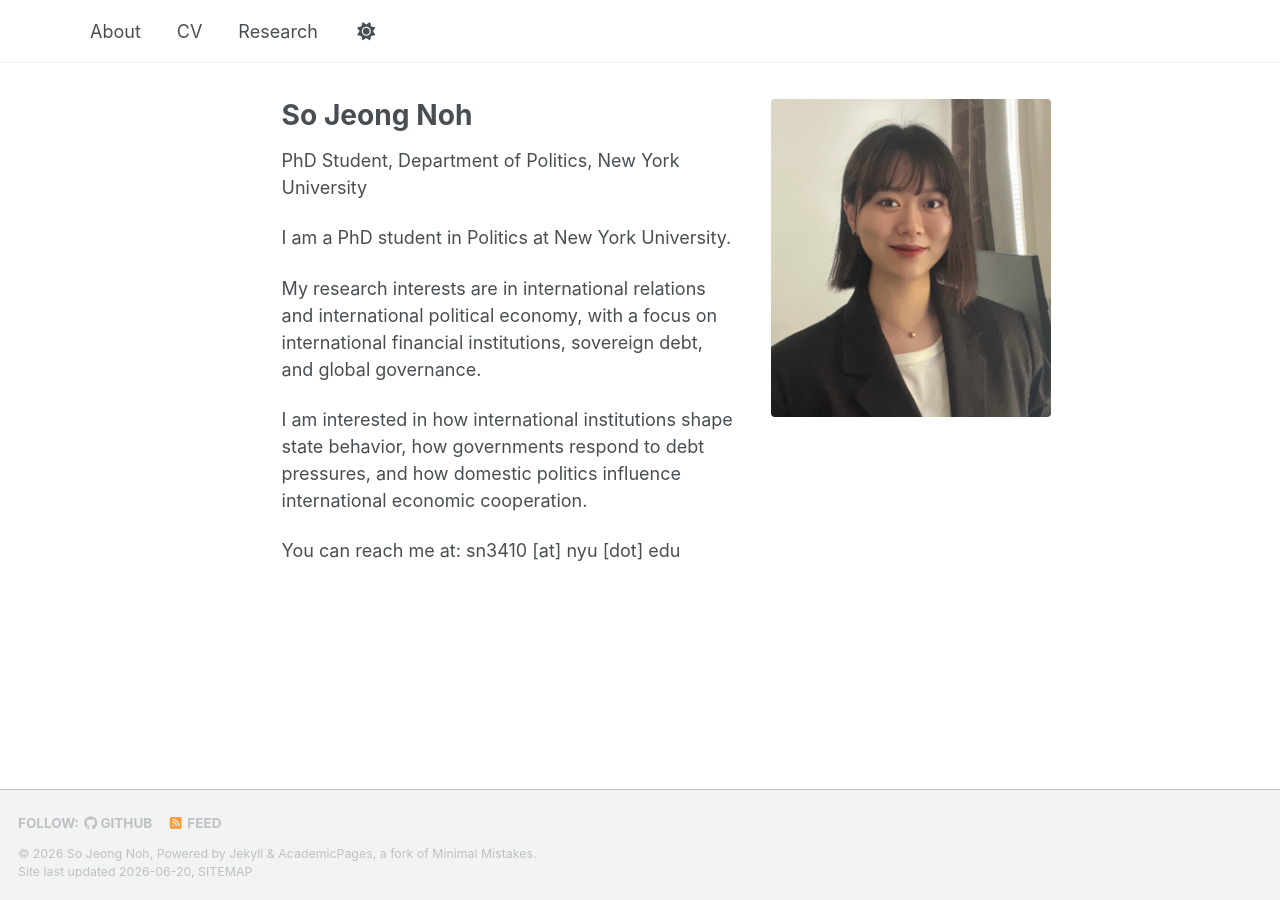
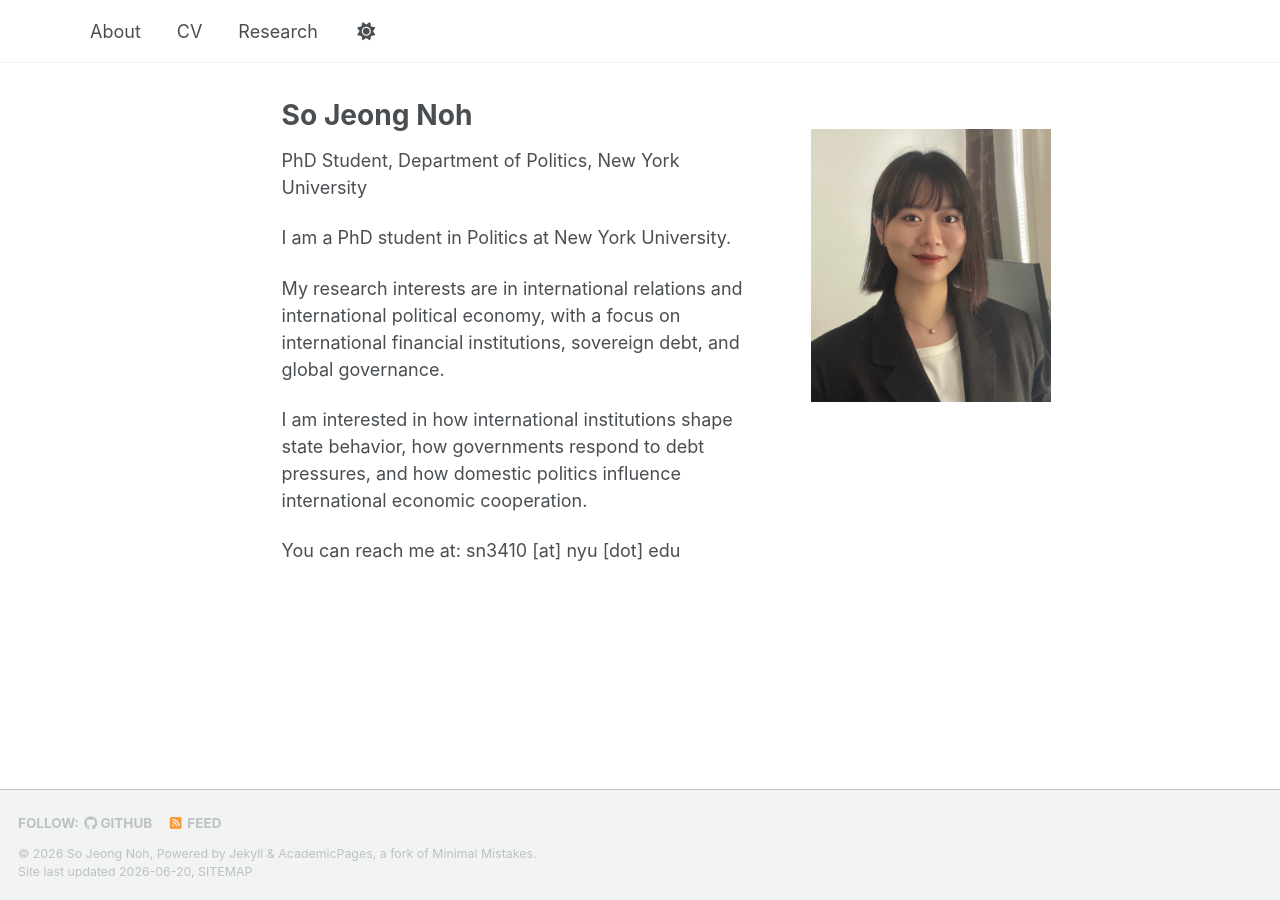
Before and after one commit to Sojeong-Noh/sojeong-noh.github.io, a Jekyll site: the page built from _pages/about.md, in a window 1280 px wide. Built offline with Jekyll 4.4.1, drawn with Linux system fonts in a browser that asks for light colours; a script bundle is joined from its source files by our own code; library files that are not in the unit come from our copies.

Commit message:
Update about.md

```diff
--- a/_pages/about.md
+++ b/_pages/about.md
@@ -33,7 +33,8 @@ You can reach me at: sn3410 [at] nyu [dot] edu
 </div>
 
 <div>
-<img src="/images/profile.jpg" style="width: 280px; border-radius: 4px;">
+<img src="/images/profile.jpg"
+     style="float:right; width:240px; margin-top:30px; margin-left:30px;">
 </div>
 
 </div>
```
